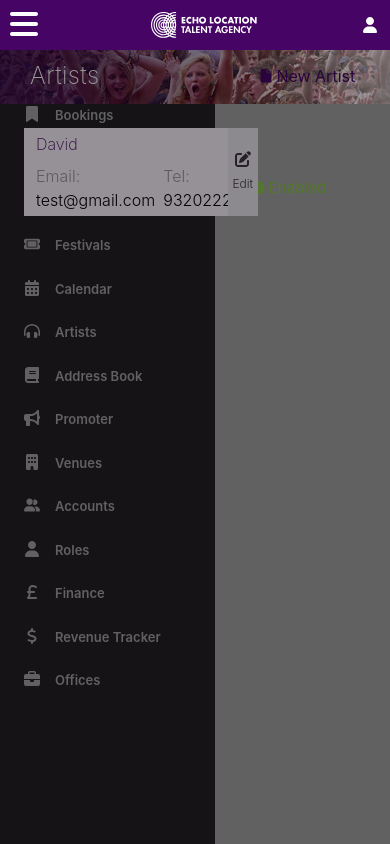
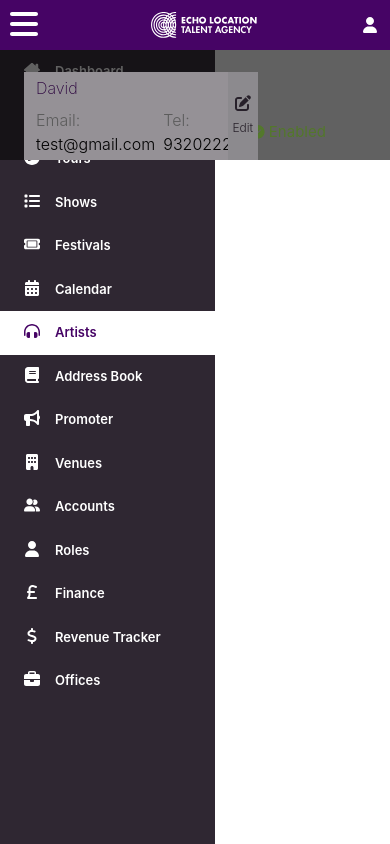
Before and after one commit to ctechnologyenterprise/talentbooking-next, a Next.js app: page /artist in a window 390 px wide. Both pictures are taken after a click on the icon 24 px from the left and 24 px from the top of the page. Built offline with nearby package versions, Linux system fonts and the light colour scheme.

Commit message:
Improve stylings

```diff
--- a/components/layout.tsx
+++ b/components/layout.tsx
@@ -17,8 +17,9 @@ function Layout({ children, title = "Talent Booking" }: Props) {
   const layoutWrapperClass = classNames(
     " bg-white pt-[3rem] md:right-0 w-screen transition-all duration-300 z-10",
     {
-      ["w-screen pl-[5rem]"]: !toggleSidebar.visible,
-      ["fixed  md:w-[calc(100%_-_215px)] bg-neutral-900/40"]: toggleSidebar.visible,
+      ["w-screen md:pl-[5rem]"]: !toggleSidebar.visible,
+      ["fixed  md:w-[calc(100%_-_215px)] bg-neutral-900/40"]:
+        toggleSidebar.visible,
     }
   );
 
@@ -54,7 +55,12 @@ function Layout({ children, title = "Talent Booking" }: Props) {
         />
       </div>
 
-      <main className={clsxm(toggleSidebar.visible ? "main" : "", layoutWrapperClass)}>
+      <main
+        className={clsxm(
+          toggleSidebar.visible ? "main" : "",
+          layoutWrapperClass
+        )}
+      >
         {children}
       </main>
     </div>
--- a/components/shared/CommonHead/CommonHead.tsx
+++ b/components/shared/CommonHead/CommonHead.tsx
@@ -43,7 +43,7 @@ const CommonHead = ({
   );
 
   return (
-    <div className="flex left-[80px] justify-between right-0 h-[56px] bg-common-head bg-no-repeat bg-[#f7f2fa] z-0">
+    <div className="md:flex hidden md:fixed left-[80px] justify-between right-0 h-[56px] bg-common-head bg-no-repeat bg-[#f7f2fa] z-999">
       <div className="py-3 pl-[30px] pr-[15px] text-white font-extralight tracking-wide">
         <h1 className="text-2xl font-extralight">{title}</h1>
       </div>
--- a/components/sidebar.tsx
+++ b/components/sidebar.tsx
@@ -17,6 +17,7 @@ import VenuesIcon from "@public/svgs/VenuesIcon";
 import styles from "@styles/Sidebar.module.css";
 import classNames from "classnames";
 import Link from "next/link";
+import { useRouter } from "next/router";
 import { Ref } from "react";
 
 export const sidebarItems = [
@@ -60,10 +61,11 @@ export default function Sidebar({
   onClick,
   ref,
 }: sidebarProps) {
+  const router = useRouter();
   const sidebarWrapperClass = classNames(
     "md:block md:fixed h-full min-h-screen bg-[#2f2732] pt-[50px] mb-0 z-20 overflow-y-scroll transition-all duration-300",
     {
-      ["md:w-20 w-0"]: !isCollapsed || isFocus,
+      ["hidden md:w-20 w-0"]: !isCollapsed || isFocus,
       ["w-[215px]"]: isCollapsed,
     }
   );
@@ -75,7 +77,13 @@ export default function Sidebar({
         return (
           <Link
             key={menu.id}
-            className={clsxm(styles.sidebarItem, sidebarItemClass)}
+            className={clsxm(
+              router.pathname == menu.link
+                ? "bg-white fill-common-purple text-common-purple"
+                : "bg-[#2f2732] fill-white text-white",
+              styles.sidebarItem,
+              sidebarItemClass
+            )}
             href={menu.link}
             ref={ref}
             onClick={onClick}
--- a/pages/artist/index.tsx
+++ b/pages/artist/index.tsx
@@ -5,7 +5,7 @@ const Artist = () => {
   return (
     <>
       <CommonHead isNormal createNewText="New Artist" title="Artists" />
-      <div className="h-screen">
+      <div className="mt-[5%]">
         <ArtistDetail />
       </div>
     </>
--- a/pages/booking/index.tsx
+++ b/pages/booking/index.tsx
@@ -81,8 +81,8 @@ const Booking = () => {
         title="Bookings"
       />
 
-      <div className="px-[30px]">
-        <div className="flex w-[30%] justify-evenly items-center">
+      <div className="pt-[5%] px-[30px] ">
+        <div className="hidden md:flex w-[30%] justify-evenly items-center">
           <div className="cursor-pointer">
             <ChevronLeftIcon />
           </div>
@@ -136,7 +136,7 @@ const Booking = () => {
           </div>
         </div>
         <div>
-          <table className="table-auto border-separate [border-spacing:0.15rem] w-[100%]">
+          <table className="table-fixed border-separate [border-spacing:0.15rem] w-[100%]">
             <thead>
               <tr className="font-normal">
                 {tableHeader.map((i, k) => {
--- a/public/svgs/PencilIcon.tsx
+++ b/public/svgs/PencilIcon.tsx
@@ -1,4 +1,3 @@
-import * as React from "react";
 import { SVGProps } from "react";
 
 const PencilIcon = (props: SVGProps<SVGSVGElement>) => (
--- a/styles/Sidebar.module.css
+++ b/styles/Sidebar.module.css
@@ -1,17 +1,5 @@
 .wrapperItems > .sidebarItem:hover {
   background: var(--theme-sidebar-icon-default);
-
-  & .icon {
-    fill: var(--theme-sidebar-icon-hover-and-focus);
-  }
-
-  & .showText {
-    color: var(--theme-sidebar-icon-hover-and-focus);
-  }
-}
-
-.wrapperItems > .sidebarItem:focus {
-  background: white;
 
   & .icon {
     fill: var(--theme-sidebar-icon-hover-and-focus);
@@ -27,13 +15,8 @@
   align-items: center;
 }
 
-.icon {
-  fill: var(--theme-sidebar-icon-default);
-}
-
 .showText {
   display: flex;
-  color: var(--theme-text-sidebar-color);
   margin-left: 15px;
   font-weight: 600;
   font-size: 13px;
--- a/tailwind.config.js
+++ b/tailwind.config.js
@@ -23,6 +23,9 @@ module.exports = {
       backgroundImage: {
         "common-head": "url('/img/structure/actionsbar-bg.jpg')",
       },
+      colors: {
+        "common-purple": "#460465",
+      },
     },
   },
   plugins: [],
```
